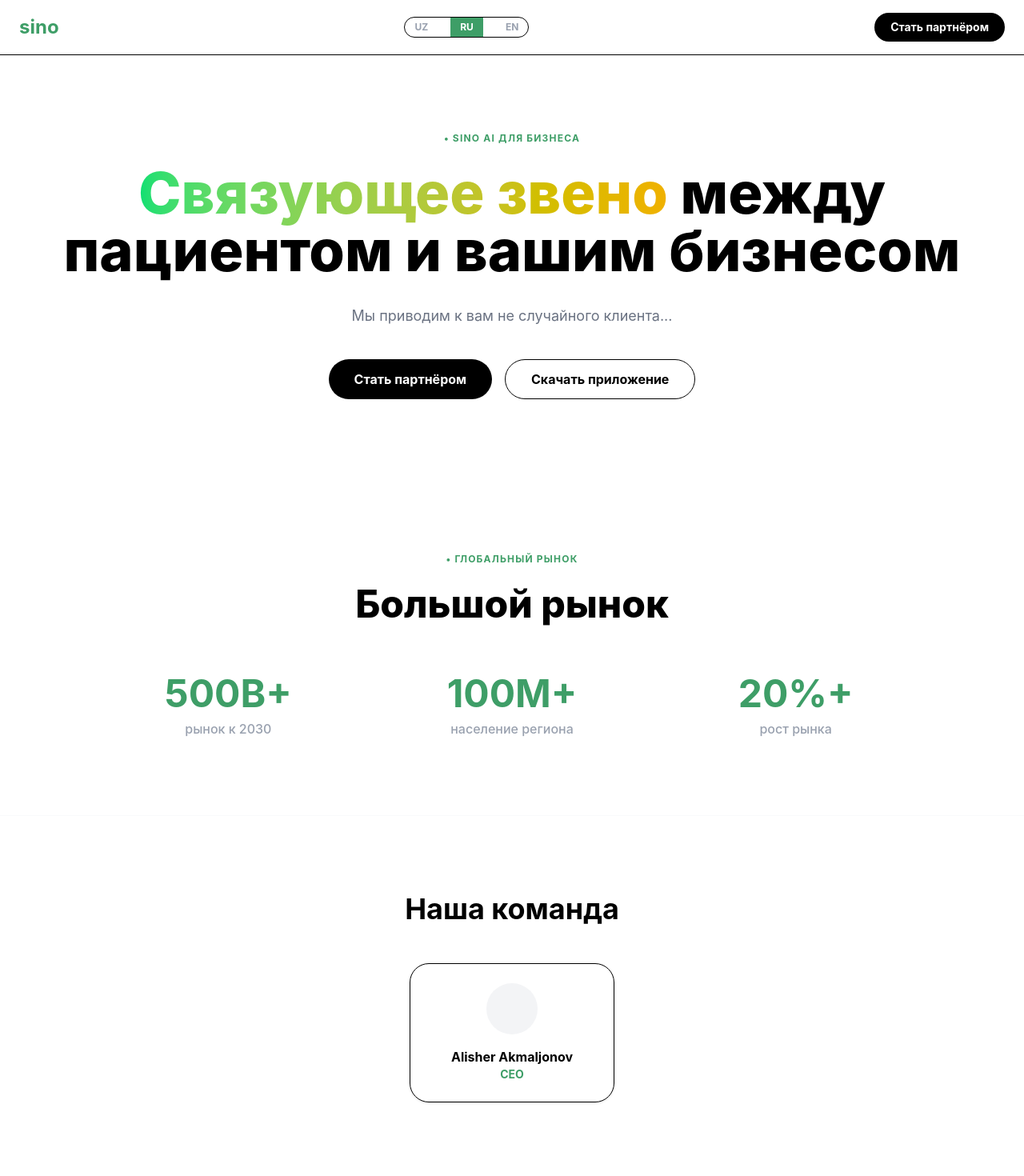
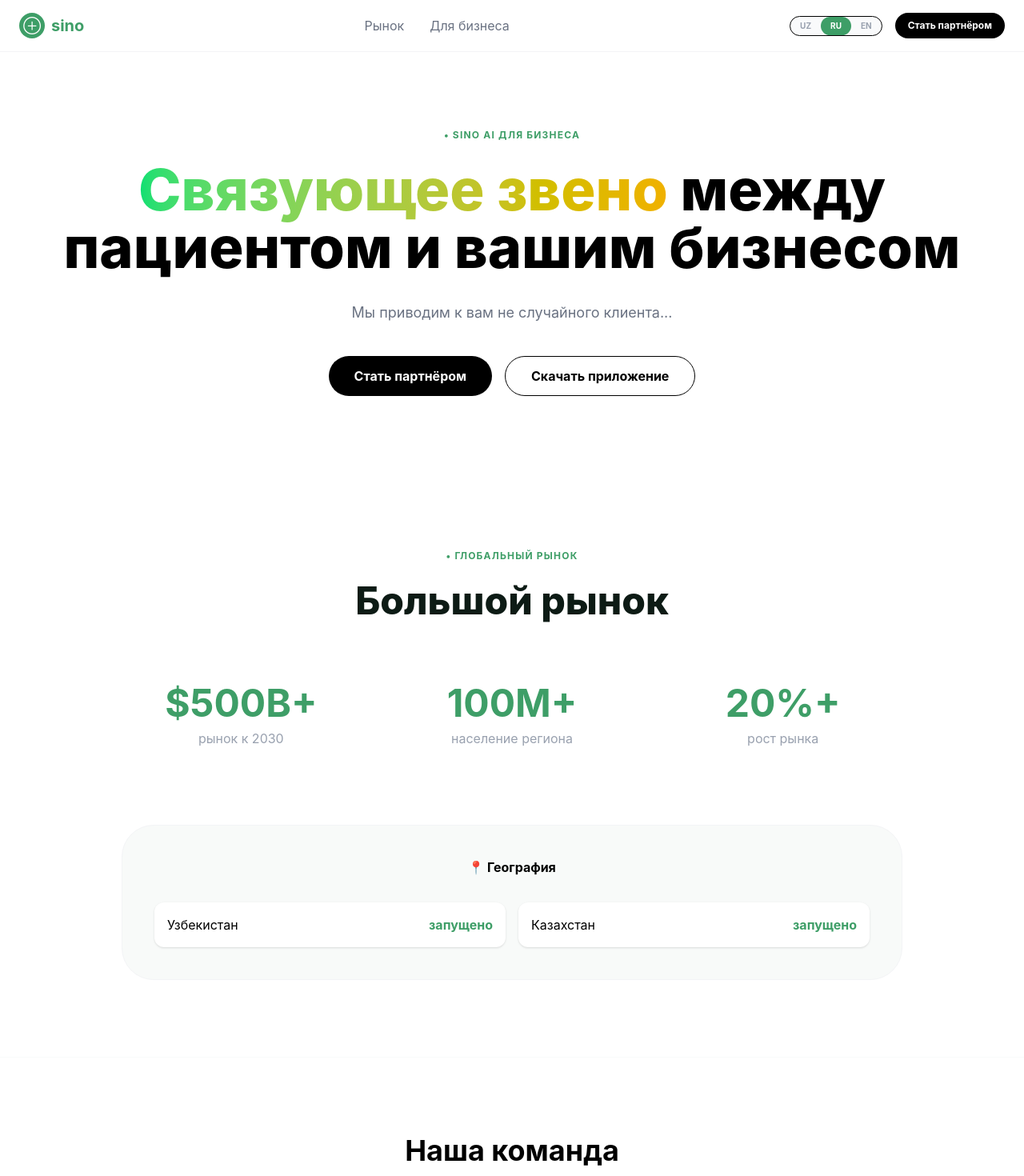
Before and after one commit to Nodir-15/sino-ai, a React (Vite) app: page /business in a window 1280 px wide. Shown: the top 1470 px of the page at 80% size. Built offline with nearby package versions, Linux system fonts and the light colour scheme.

Commit message:
patching

```diff
--- a/src/pages/business/businessnavbar.jsx
+++ b/src/pages/business/businessnavbar.jsx
@@ -1,33 +1,40 @@
 import React from 'react';
 import { useNavigate } from 'react-router-dom';
 import { useTranslation } from "../../components/i18n";
-import { getT } from "./translations"; // ПРАВИЛЬНЫЙ ИМПОРТ
+import { getT } from "./translations";
 
 const BusinessNavbar = () => {
   const navigate = useNavigate();
   const { i18n } = useTranslation();
-  const t = getT(i18n?.language).nav; // Используем getT
+  const t = getT(i18n?.language).nav;
   const currentLang = i18n?.language?.split('-')[0] || 'ru';
 
   return (
-    <nav className="sticky top-0 z-[100] bg-white border-b py-4">
-      <div className="max-w-7xl mx-auto px-6 flex justify-between items-center">
-        <div className="flex gap-2 cursor-pointer" onClick={() => navigate('/')}>
-           <span className="text-[#3E9E67] font-bold text-2xl">sino</span>
+    <header className="sticky top-0 z-[999] w-full bg-white border-b border-gray-100">
+      <div className="max-w-7xl mx-auto px-6 py-4 flex items-center justify-between">
+        <div className="flex items-center gap-2 cursor-pointer" onClick={() => navigate('/')}>
+          <div className="w-8 h-8 bg-[#3E9E67] rounded-full flex items-center justify-center text-white">⊕</div>
+          <span className="text-xl font-bold text-[#3E9E67]">sino</span>
         </div>
-        <div className="flex gap-4 border rounded-full overflow-hidden">
-          {['uz', 'ru', 'en'].map(l => (
-            <button key={l} onClick={() => i18n?.changeLanguage(l)}
-              className={`px-3 py-1 text-xs font-bold ${currentLang === l ? 'bg-[#3E9E67] text-white' : 'text-gray-400'}`}>
-              {l.toUpperCase()}
-            </button>
-          ))}
+
+        <div className="hidden md:flex gap-8">
+           <a href="#market" className="text-gray-500 hover:text-green-600">{t.market}</a>
+           <a href="#hero" className="text-gray-500 hover:text-green-600">{t.business}</a>
         </div>
-        <button className="bg-black text-white px-5 py-2 rounded-full text-sm font-bold">
-          {t.partnerBtn}
-        </button>
+
+        <div className="flex items-center gap-4">
+          <div className="flex border rounded-full bg-gray-50">
+            {['uz', 'ru', 'en'].map(l => (
+              <button key={l} onClick={() => i18n?.changeLanguage(l)}
+                className={`px-3 py-1 text-[10px] font-bold rounded-full ${currentLang === l ? 'bg-[#3E9E67] text-white' : 'text-gray-400'}`}>
+                {l.toUpperCase()}
+              </button>
+            ))}
+          </div>
+          <button className="bg-black text-white px-4 py-2 rounded-full text-xs font-bold">{t.partnerBtn}</button>
+        </div>
       </div>
-    </nav>
+    </header>
   );
 };
 
--- a/src/pages/business/market.jsx
+++ b/src/pages/business/market.jsx
@@ -1,28 +1,31 @@
 import React from 'react';
-import CountUp from 'react-countup';
-import { useInView } from 'react-intersection-observer';
 import { useTranslation } from "../../components/i18n";
-import { getT } from "./translations"; // ПРАВИЛЬНЫЙ ИМПОРТ
+import { getT } from "./translations";
 
 const Market = () => {
-  const { ref, inView } = useInView({ triggerOnce: true });
   const { i18n } = useTranslation();
-  const t = getT(i18n?.language).market;
+  const data = getT(i18n?.language);
+  const t = data.market;
 
   return (
-    <div ref={ref} className="py-24 bg-white text-center px-6">
-      <span className="text-[#3E9E67] font-bold text-xs uppercase mb-6 block tracking-widest">• {t.badge}</span>
-      <h2 className="text-4xl md:text-5xl font-extrabold mb-16 text-black">{t.title}</h2>
-      <div className="grid md:grid-cols-3 gap-10 max-w-5xl mx-auto">
-        {[500, 100, 20].map((val, i) => (
-          <div key={i}>
-            <div className="text-5xl font-bold text-[#3E9E67] mb-2">
-              {inView ? <CountUp end={val} duration={2} /> : 0}
-              {i === 0 ? 'B+' : i === 1 ? 'M+' : '%+'}
-            </div>
-            <p className="text-gray-400 font-medium">{t.stats[i]}</p>
+    <div id="market" className="py-24 bg-white text-center relative z-10">
+      <div className="max-w-5xl mx-auto px-6">
+        <span className="text-[#3E9E67] font-bold text-xs uppercase mb-6 block tracking-widest">• {t?.badge}</span>
+        <h2 className="text-4xl md:text-5xl font-extrabold mb-16 text-[#0D1B15]">{t?.title}</h2>
+
+        <div className="grid md:grid-cols-3 gap-10 mb-20">
+          <div className="p-4"><div className="text-5xl font-bold text-[#3E9E67] mb-2">$500B+</div><p className="text-gray-400">{t?.stats?.[0]}</p></div>
+          <div className="p-4"><div className="text-5xl font-bold text-[#3E9E67] mb-2">100M+</div><p className="text-gray-400">{t?.stats?.[1]}</p></div>
+          <div className="p-4"><div className="text-5xl font-bold text-[#3E9E67] mb-2">20%+</div><p className="text-gray-400">{t?.stats?.[2]}</p></div>
+        </div>
+
+        <div className="bg-[#F8FAF9] rounded-[40px] p-10 border border-gray-100">
+          <p className="font-bold mb-8">📍 {t?.geo}</p>
+          <div className="grid md:grid-cols-2 gap-4 text-left">
+            <div className="bg-white p-4 rounded-xl flex justify-between shadow-sm"><span>Узбекистан</span><span className="text-[#3E9E67] font-bold">{t?.status}</span></div>
+            <div className="bg-white p-4 rounded-xl flex justify-between shadow-sm"><span>Казахстан</span><span className="text-[#3E9E67] font-bold">{t?.status}</span></div>
           </div>
-        ))}
+        </div>
       </div>
     </div>
   );
--- a/src/pages/business/translations.js
+++ b/src/pages/business/translations.js
@@ -1,3 +1,10 @@
+const defaultTexts = {
+  nav: { market: "Рынок", business: "Бизнес", team: "Команда", partnerBtn: "Партнёр" },
+  hero: { badge: "SINO AI", titleGradient: "Связующее звено", titleMain: "бизнеса", desc: "Описание...", btnPartner: "Партнёр", btnApp: "Приложение", socialProof: "20k+ человек" },
+  market: { badge: "РЫНОК", title: "Рынок", stats: ["", "", ""], geo: "География", status: "ok" }
+};
+
+
 export const businessTranslations = {
   ru: {
     nav: { market: "Рынок", business: "Для бизнеса", team: "Команда", partnerBtn: "Стать партнёром" },
@@ -16,7 +23,6 @@ export const businessTranslations = {
   }
 };
 
-// Функция, которую мы будем импортировать в компоненты
 export const getT = (lang) => {
   const code = lang?.split('-')[0] || 'ru';
   return businessTranslations[code] || businessTranslations['ru'];
```
